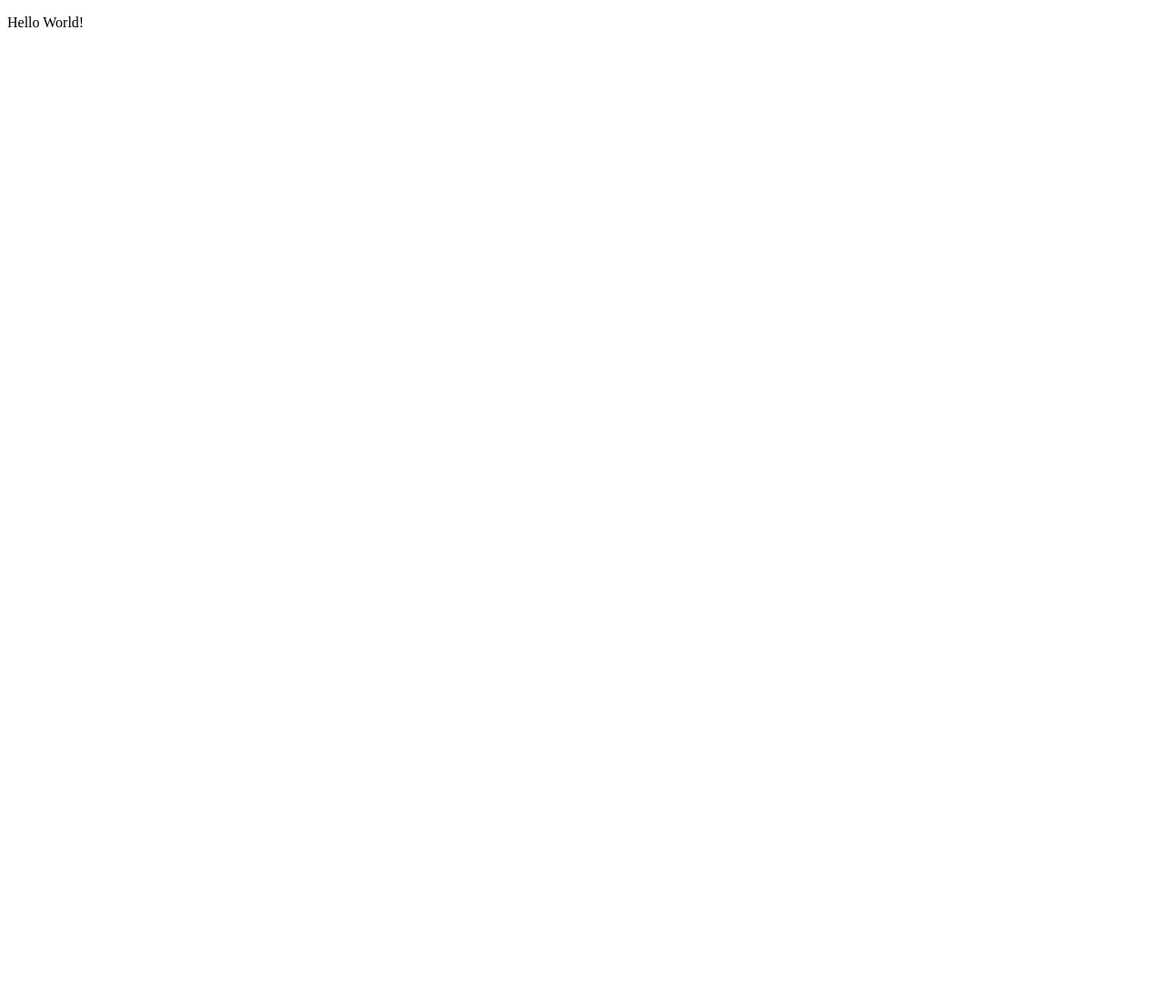
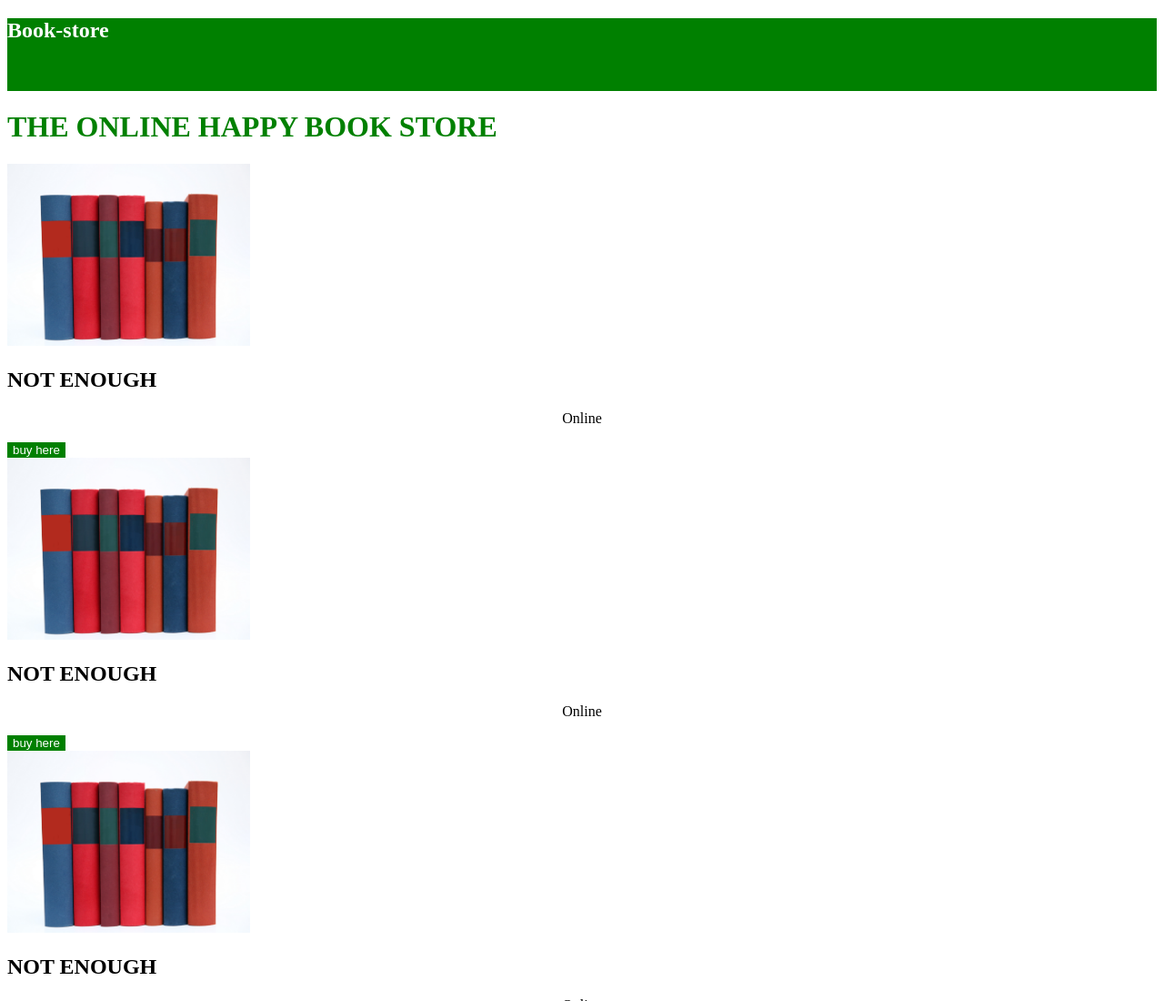
Before and after one commit to simretB05/W10B, a plain HTML site: page index.html in a window 1280 px wide. Shown: the top 1100 px of the page at 91% size. Before the commit the page ends 800 px from the top, so only its background shows below. Drawn offline with Linux system fonts and the light colour scheme.

Commit message:
preformed DOM Manipulation by using diffrent selectors and methods

```diff
--- a/index.html
+++ b/index.html
@@ -1,13 +1,45 @@
 <!DOCTYPE html>
-<html lang=en>
-  <head>
-    <meta charset=UTF-8 />
-  <meta http-equiv=X-UA-Compatible content=IE=edge>
-    <meta name=viewport content=width=device-width, initial-scale=1.0 />
-    <title>W10B</title>
-      <script src=/js/app.js></script>
-  </head>
-  <body>
-    <p>Hello World!</p>
-  </body>
+<html lang="en">
+
+<head>
+  <meta charset="UTF-8">
+  <meta http-equiv="X-UA-Compatible" content="IE=edge">
+  <meta name="viewport" content="width=device-width, initial-scale=1.0">
+  <title>W10B</title>
+</head>
+
+<body>
+
+  <header id="header">
+    <h2 class="header_logo">Book-store</h2>
+  </header>
+  <main id="main">
+    <h1 class="main-title">the Online happy book store</h1>
+    <article id="main_books" class="books">
+      <h2 class="books_title">Book One</h2>
+      <p class="books_body">Lorem ipsum dolor sit amet consectetur adipisicing elit. Aperiam autem molestiae, architecto
+        eius iusto libero nostrum dignissimos fugit eos saepe adipisci hic. Amet hic, architecto voluptates tenetur est
+        qui sint.</p>
+
+    </article>
+    <article id="main_books" class="books">
+      <h2 class="books_title">Book Two</h2>
+      <p class="books_body">Lorem ipsum dolor sit amet consectetur adipisicing elit. Aperiam autem molestiae, architecto
+        eius iusto libero nostrum dignissimos fugit eos saepe adipisci hic. Amet hic, architecto voluptates tenetur est
+        qui sint.</p>
+    </article>
+    <article id="main_books" class="books">
+      <h2 class="books_title">Book happy Three</h2>
+      <p class="books_body">Lorem ipsum dolor sit amet consectetur adipisicing elit. Aperiam autem molestiae, architecto
+        eius iusto libero nostrum dignissimos fugit eos saepe adipisci hic. Amet hic, architecto voluptates tenetur est
+        qui sint.</p>
+    </article>
+
+    <div id="profile">
+
+    </div>
+  </main>
+  <script src="/js/app.js"></script>
+</body>
+
 </html>
--- a/js/app.js
+++ b/js/app.js
@@ -0,0 +1,114 @@
+//getting elements by diffrent DOM manipulation methods
+let get_book_title = document.querySelector( `main h1` );
+let get_all_articles_p =  document.querySelectorAll(`article > p`);
+let get_element_id = document.getElementById( `header` );
+let get_elements_className = document.getElementsByClassName( `books` );
+
+// changing an elements style by using there given name
+get_element_id[`style`][`min-height`] = `10vh`
+get_element_id[`style`][`backgroundColor`] = `green`
+get_element_id[`style`][`color`]=`white`
+get_book_title[`style`][`color`] = ` green`;
+get_book_title[`style`][`textTransform`] = `upperCase`;
+
+//created a new variable and assign it to a selector
+let changingInnertext = get_all_articles_p
+// adding new content to a tag using innerText and a loop to get all the tags
+for ( let i = 0; i < changingInnertext.length; i++ )
+{
+    changingInnertext[i][`innerText`] = `Online`
+    changingInnertext[i][`style`][`textAlign`]=`center`
+}
+
+//create a new variable and assign it to the a selector
+let adding_btn = get_elements_className
+// adding new content to a tag using innerText and a loop to get all the tags
+for ( let i = 0; i < changingInnertext.length; i++ )
+{
+    adding_btn[i].insertAdjacentHTML( `beforeend`, `<button id="add_btn"> buy here</button>` )
+}
+//styling the new created tag
+let btn = document.querySelectorAll( `#add_btn` )
+for ( let i = 0; i < btn.length; i++ ){
+    btn[i][`style`][`backgroundColor`] = `green`;
+    btn[i][`style`][`color`] = `white`;
+    btn[i][`style`][`border`] = `none`;
+}
+ //create a new variable and assign it to the a selector
+let adding_div = get_elements_className;
+// adding new content to a tag using  the insertAdjaentHTML method and a loop to get all the tags
+for ( let i = 0; i < adding_div.length; i++ )
+{
+// adding a new tag before an existing tag using insertSdjecentHTML method
+    adding_div[i].insertAdjacentHTML( `beforebegin`, `<div class="img_card"><img class="boooks_img" src="/images/books_n.jpg" alt="books images"></div>`)
+}
+
+//styling the new created tag
+let img = document.querySelectorAll( `.img_card > img` )
+for ( let i = 0; i < img.length; i++ )
+{
+    img[i][`style`][`weidth`] = `200px`;
+    img[i][`style`][`height`] = `200px`;
+
+}
+
+
+//functions  BONUS
+// BONUS 1)
+// created a function that takes a string as an argument and preformes a innerHTML change if coditions are not met
+function checkEnough( string )
+{
+    let get_book_title = document.querySelectorAll( string )
+    for ( let i = 0; i < get_book_title.length; i++ )
+    {
+        let inner_content = get_book_title[i][`innerHTML`]
+        console.log(inner_content)
+        if ( inner_content.length < 30)
+        {
+            inner_content = `NOT ENOUGH`
+            console.log( inner_content )
+           get_book_title[i][`innerHTML`] =inner_content
+        }
+    }
+}
+
+checkEnough(`.books_title`)
+//  BONUS 2) still working on it
+// BONUS 3)
+// created an arry of objects
+
+let userName = [{
+    username: `Gladys `,
+    bio: `Gladys is a compassionate and dedicated nurse golly  with a passion for providing the highest level of care to her patients. She has been working as a registered nurse for over a decade, specializing in emergency care and critical care. Gladys is known for her exceptional bedside manner, her ability to remain calm under pressure, and her attention to detail.`,
+    profile_image_url: `<img class="boooks_img" src="/images/Gladys.jpg" alt="bio images">`
+},
+{
+    username: `Ashely `,
+    bio: `Dr. Maria Rodriguez is a  frick licensed clinical psychologist with over 15 years of experience in the field. She specializes in treating adults with anxiety, depression, and trauma-related disorders. Dr. Rodriguez is known for her warm and empathetic approach, and her ability to create a safe and supportive environment for her clients.`,
+    profile_image_url: `<img class="boooks_img" src="/images/ashely.jpg" alt="bio images">`
+},
+{
+    username: `Brendan `,
+    bio: `an accomplished drummer with over 20 years  darn of experience in the music industry. He has played with a wide range of artists and bands, and is known for his versatility and dynamic playing style. John's musical journey began when he was just 10 years old, and he quickly developed a passion for drumming that has stayed with him ever since.`,
+    profile_image_url: `<img class="boooks_img" src="/images/brendan.jpg" alt="bio images">`
+}
+]
+//selected a div from the DOM OBJECT using a selector
+let users_profile = document.getElementById(`profile`)
+ //created a function that takes arry of objects as an argument
+function userProfile( arry )
+{
+    //loop through the arry of objects and added h2,p and and an image tage with .insertAdjacentHTML method to the dome object div
+    for ( i = 0; i < userName.length; i++ ){
+        // if ( userName[i][`bio`].includes( `frick`, `darn`, `golly` ) )/still working on this
+        {
+
+        }
+        users_profile.insertAdjacentHTML( `beforebegin`, `<h2>${ userName[i][`username`] }</h2>` )
+        users_profile.insertAdjacentHTML( `beforeend`, `<p>${ userName[i][`bio`] }</p>` )
+        users_profile.insertAdjacentHTML( `afterbegin`, `${ userName[i][`profile_image_url`] }` )
+
+    }
+}
+
+userProfile(userName)
```
Also changed, not shown: images/Gladys.jpg (added), images/ashely.jpg (added), images/books_n.jpg (added), images/brendan.jpg (added), 2 other files.
